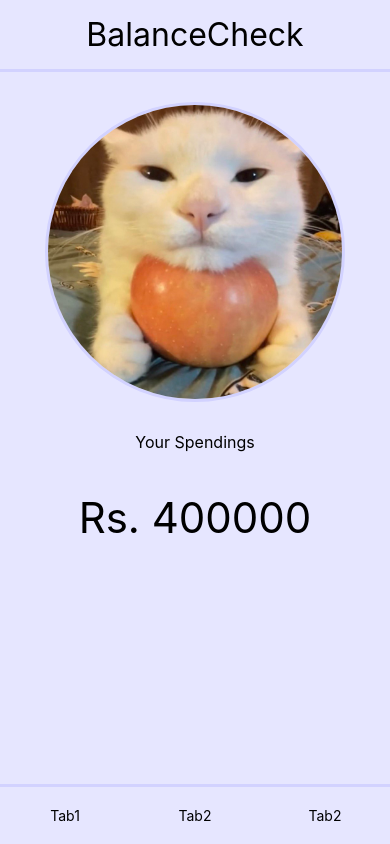
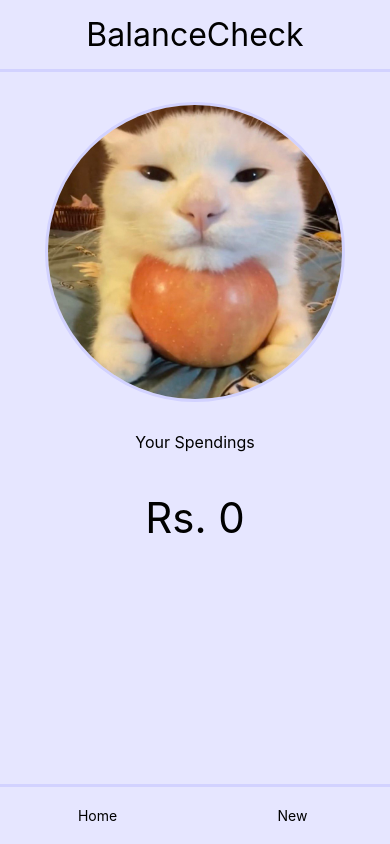
Before and after one commit to oblionC/SpendCheck, a React Native app: screen / in a window 390 px wide. Built offline with nearby package versions, Linux system fonts and the light colour scheme.

Commit message:
Tab buttons are now interactable

```diff
--- a/App.js
+++ b/App.js
@@ -1,18 +1,19 @@
 import { StyleSheet, Text, View, SafeAreaView, Image, ScrollView } from 'react-native';
 import Navbar from './src/Navbar';
 import { COLORS } from './src/constants/colors';
+import { useState } from 'react';
 
 let userPfp = require('./public/img/carb_2.png');
 
 export default function App() {
+  const [count, setCount] = useState(0);
+  const onPress = () => {
+    setCount(count + 1);
+  }
+
   return (
     <View style={[ styles.container ]}>
-      <SafeAreaView style={{
-        justifyContent: "center",
-        alignItems: "center",
-        borderBottomWidth: 3,
-        borderBottomColor: COLORS.secondary
-      }}>
+      <SafeAreaView style={styles.head}>
         <Text style={{fontSize: 32, margin: 15}}>BalanceCheck</Text>
       </SafeAreaView>
       <SafeAreaView style={[ styles.main ]}>
@@ -21,10 +22,10 @@ export default function App() {
             <Image source={userPfp} style={[ styles.userPfpImg ]} />
           </View>
           <Text style={{fontSize: 16, textAlign: "center"}}> Your Spendings </Text>
-          <Text style={{fontSize: 42, textAlign: "center", margin: 40}}> Rs. 400000 </Text>
+          <Text style={{fontSize: 42, textAlign: "center", margin: 40}}> Rs. {count} </Text>
         </ScrollView>
       </SafeAreaView>
-      <Navbar />
+      <Navbar onPress={onPress} />
     </View>
   );
 }
@@ -57,5 +58,11 @@ const styles = StyleSheet.create({
     width: "100%",
     height: "100%",
     objectFit: "contain",
+  },
+  head: {
+    justifyContent: "center",
+    alignItems: "center",
+    borderBottomWidth: 3,
+    borderBottomColor: COLORS.secondary
   }
 });
--- a/src/Navbar/index.js
+++ b/src/Navbar/index.js
@@ -1,18 +1,21 @@
-import { StyleSheet, Text, View, SafeAreaView } from 'react-native';
+import { StyleSheet, Text, View, SafeAreaView, TouchableHighlight, TouchableOpacity } from 'react-native';
 import { COLORS } from '../constants/colors';
+import { useState } from 'react';
 
-export default function Navbar() {
+export default function Navbar(props) {
+
     return (
         <SafeAreaView style={[ styles.navbar]}>
-            <View style={[styles.tab]}>
-                <Text>Tab1</Text>
-            </View>
-            <View style={[styles.tab]}>
-                <Text>Tab2</Text>
-            </View>
-            <View style={[styles.tab]}>
-                <Text>Tab2</Text>
-            </View>
+            <TouchableOpacity style={[styles.tab]} onPress={props.onPress}>
+                <View style={[styles.tab]}>
+                    <Text>Home</Text>
+                </View>
+            </TouchableOpacity>
+            <TouchableOpacity style={[styles.tab]} onPress={props.onPress}>
+                <View >
+                    <Text>New</Text>
+                </View>
+            </TouchableOpacity>
         </SafeAreaView>
     )
 }
```
